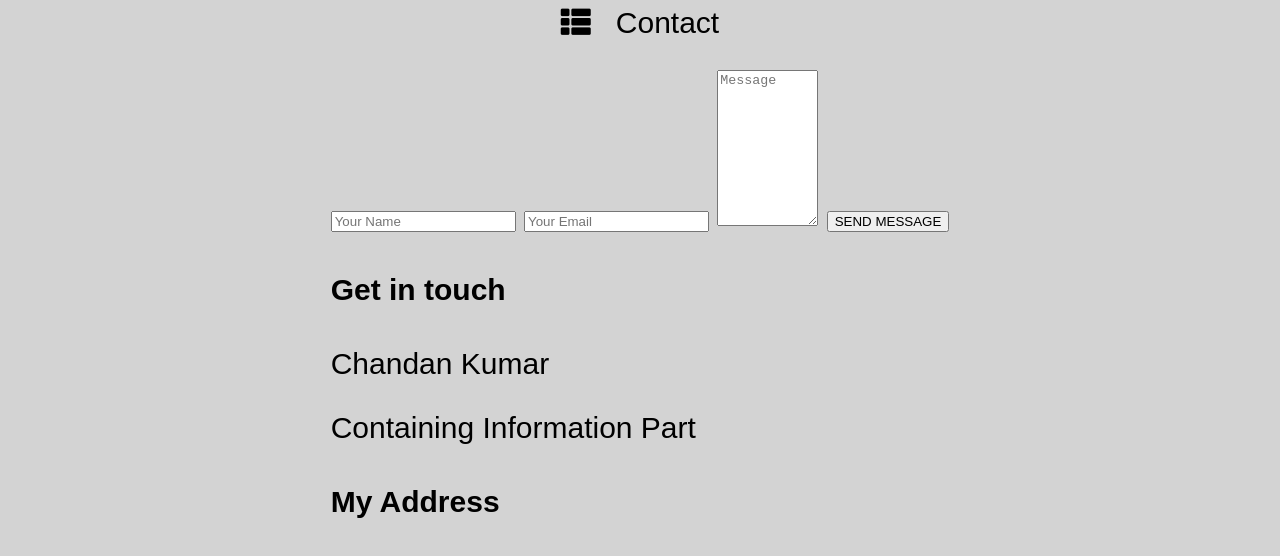
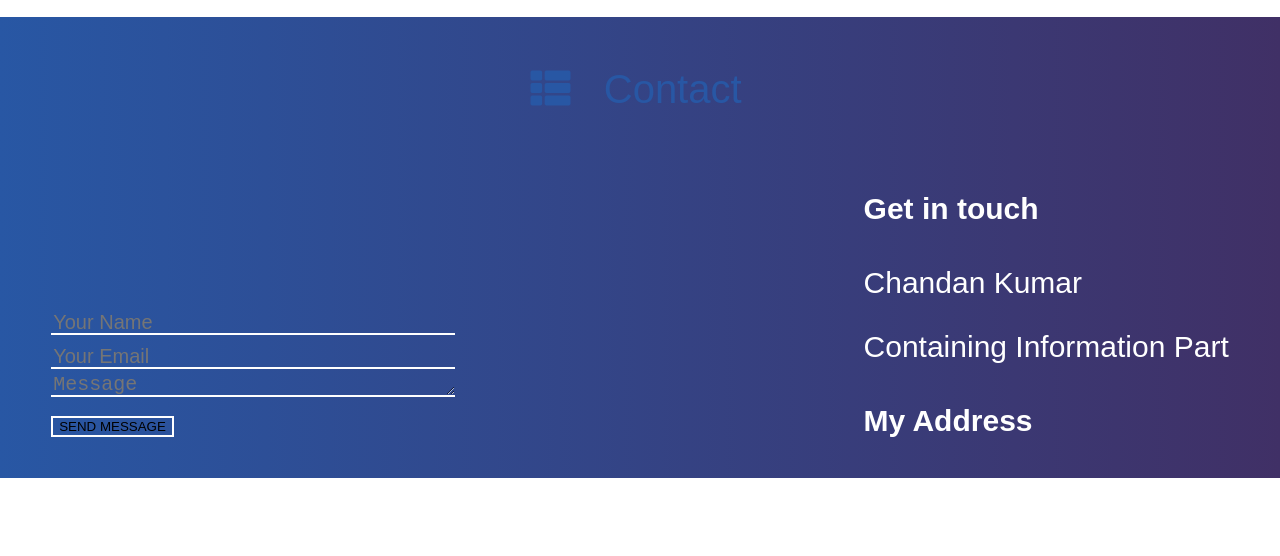
Before and after one commit to chandan0-1/Resume-Project, a plain HTML site: page Resume Project/index.html in a window 1280 px wide. Shown: the part 2568-3124 px from the top of the page. After the commit the page ends 3046 px from the top, so only its background shows below. Drawn offline with Linux system fonts and the light colour scheme.

Commit message:
Added few parts in Contact part

```diff
--- a/Resume Project/style.css
+++ b/Resume Project/style.css
@@ -4,7 +4,9 @@ body{
     font-size: 30px;
 }
 
-
+#qu::before{
+    content: """";
+}
 
 /*body Header*/
 #body-header{
@@ -212,7 +214,7 @@ section:nth-child(2n+1){
 }
 
 /*Portfolio-Section*/
-#portfolio>h1{
+#portfolio>p{
     font-size: 40px;
     color: #2857a4;
     display: inline-block;
@@ -271,8 +273,50 @@ section:nth-child(2n+1){
     background-color: #80808078;
 }
 
-/*.image-container:hover{
+/*Contact-Section*/
+
+#contact-heading{
+    font-size: 40px;
+    color: #2857a4;
+    display: inline-block;
+    padding-top: 10px;
+    margin-right: 0.5rem;
 }
 
-.image-container:hover .portfolio-details{
-}*/
+#contact{
+    background: linear-gradient(to right, #2857a4,#403066);
+    /*opacity: 50;*/
+}
+
+#form-part {
+    /*width:300px;*/
+    display: inline-block;
+    left: 0;
+    size:400px;
+}
+
+.input-part-background{
+    background-color: transparent;
+    border:none;
+    border-bottom: solid 2px white;
+}
+#form-part span{
+    display: block;
+
+}
+.input-size{
+    width: 400px;
+    height: 20px;
+    font-size: 20px;
+}
+
+#personal-part{
+    display: inline-block;
+    color: white;
+    padding-left: 400px;
+    align-content: center;
+}
+#button{
+    background-color: transparent;
+    border:solid 2px white;
+}
```
